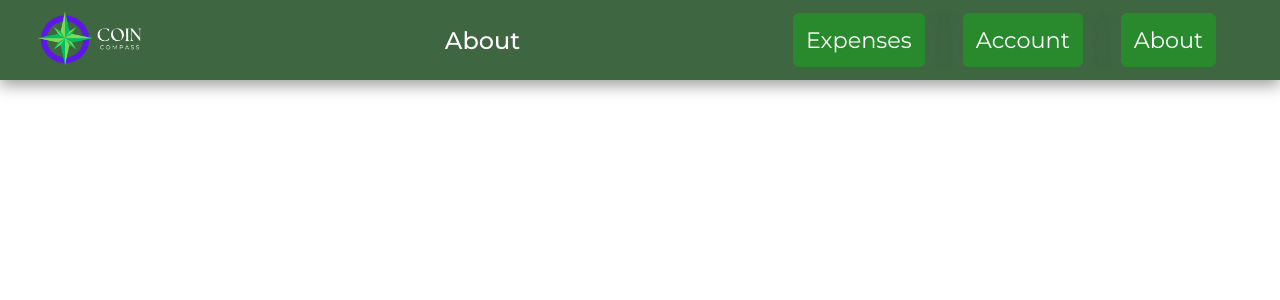
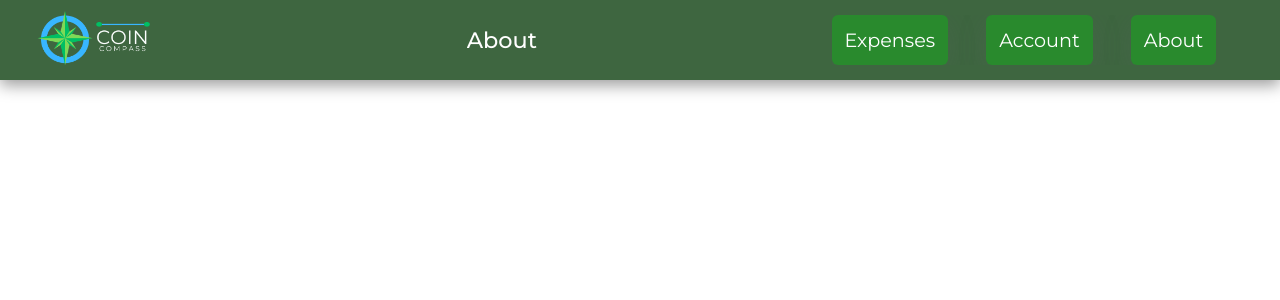
Before and after one commit to ITHS-Team8/CoinCompass, a Vue app: page /about in a window 1280 px wide. Shown: the top 300 px of the page. Built offline with nearby package versions, Linux system fonts and the light colour scheme.

Commit message:
Fixed navbar height and edited logo

```diff
--- a/src/components/NavBar.vue
+++ b/src/components/NavBar.vue
@@ -37,7 +37,7 @@
 
     const props = defineProps({
         view: {
-            type: String
+            /* Prop for what view we are on */ type: String
         }
     })
 </script>
@@ -48,7 +48,7 @@
         display: flex;
         justify-content: space-between;
         align-items: center;
-        height: 10vh;
+        height: 80px;
         position: fixed;
         top: 0;
         width: 100%;
@@ -71,7 +71,7 @@
         display: flex;
         gap: 2.4rem;
         list-style: none;
-        font-size: 1.4rem;
+        font-size: 1.2rem;
     }
 
     .nav-link {
@@ -91,7 +91,7 @@
     .view-text {
         color: white;
         font-weight: 500;
-        font-size: 1.5rem;
+        font-size: 1.4rem;
     }
 
     .hamburger {
```
Also changed, not shown: src/assets/CoinCompassLogo.png.
